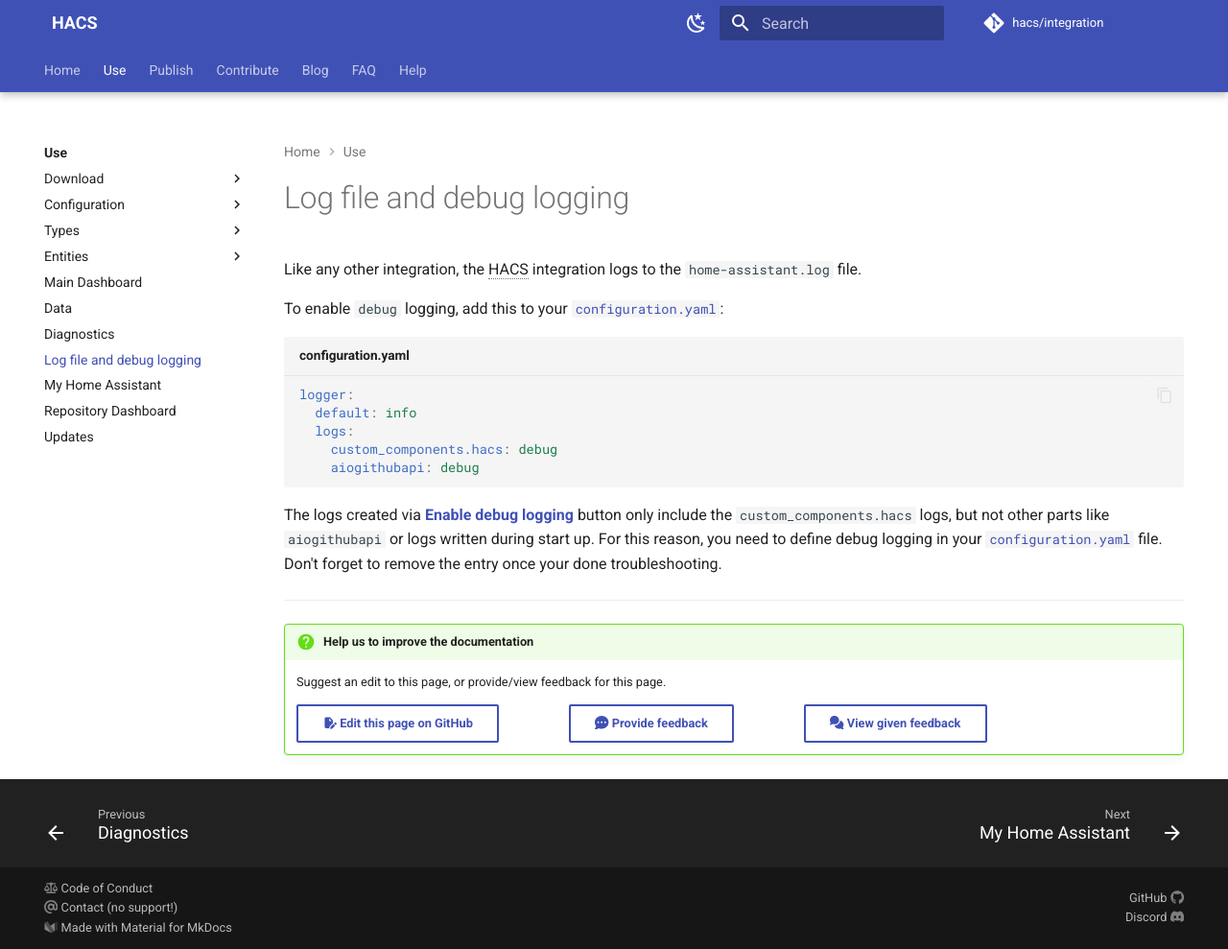
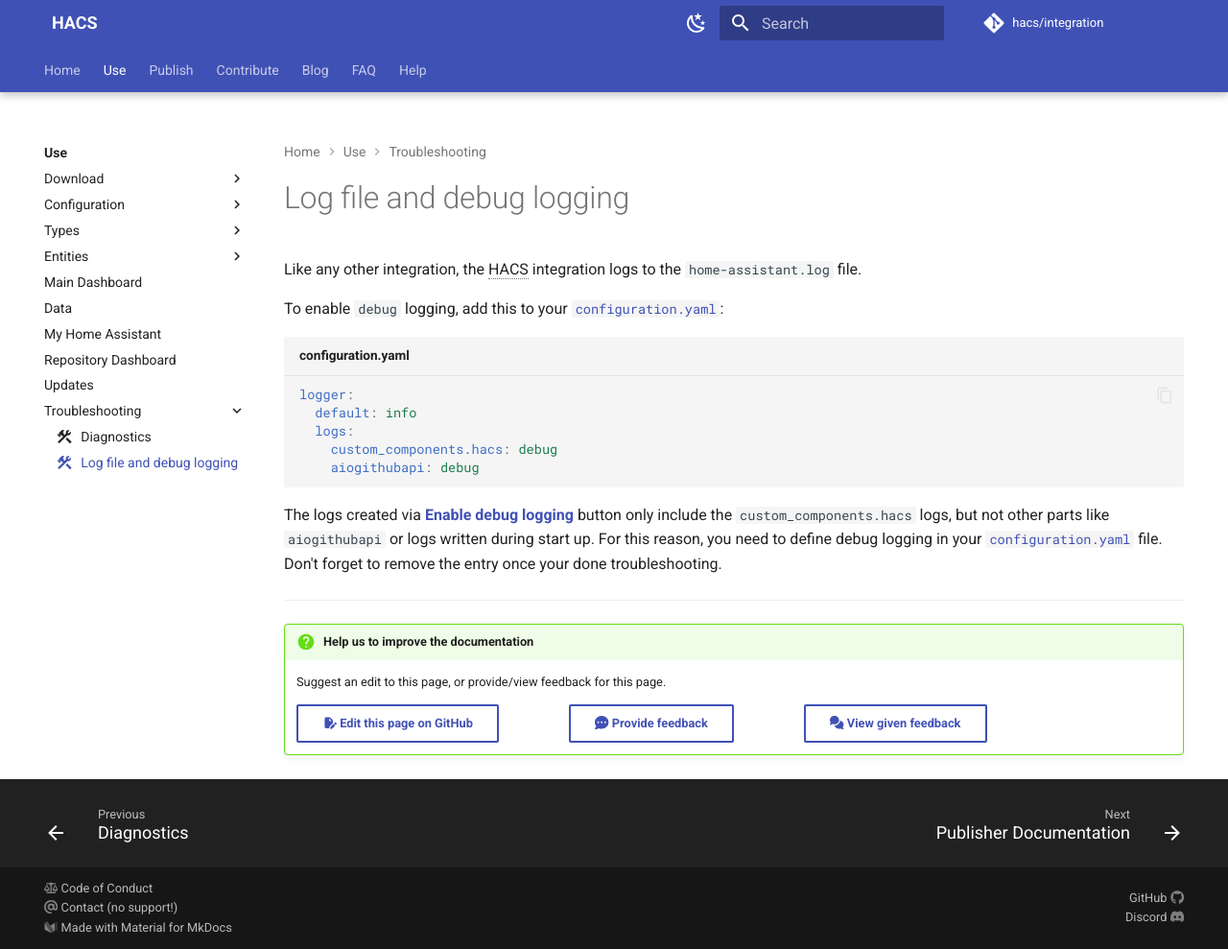
Before and after one commit to hacs/documentation, an MkDocs documentation site: the page built from source/docs/use/troubleshooting/logs.md, in a window 1280 px wide and 989 px high. Shown: the whole window at 96% size. Built offline with MkDocs 1.6.1 and Material for MkDocs 9.7.7, drawn with Linux system fonts in a browser that asks for light colours; plug-ins that fetch from the network failed and are left out; comment, search, counter and statistics services are not loaded.

Commit message:
Add troubleshooting section

```diff
--- a/mkdocs.yml
+++ b/mkdocs.yml
@@ -181,11 +181,12 @@ nav:
       - docs/use/entities/update.md
     - docs/use/dashboard.md
     - docs/use/data.md
-    - docs/use/diagnostics.md
-    - docs/use/logs.md
     - docs/use/my.md
     - docs/use/repository_dashboard.md
     - docs/use/updates.md
+    - Troubleshooting:
+      - docs/use/troubleshooting/diagnostics.md
+      - docs/use/troubleshooting/logs.md
   - Publish:
     - docs/publish/index.md
     - docs/publish/start.md
--- a/source/docs/use/logs.md
+++ b/source/docs/use/troubleshooting/logs.md
@@ -1,6 +1,7 @@
 ---
 title: Log file and debug logging
 description: "Enabling debug logging"
+icon: material/hammer-wrench
 ---
 
 Like any other integration, the HACS integration logs to the `home-assistant.log` file.
```
Also changed, not shown: source/docs/help/issues.md (+2 -2 lines), source/docs/use/troubleshooting/diagnostics.md (renamed from source/docs/use/diagnostics.md, +1 -1 lines).
